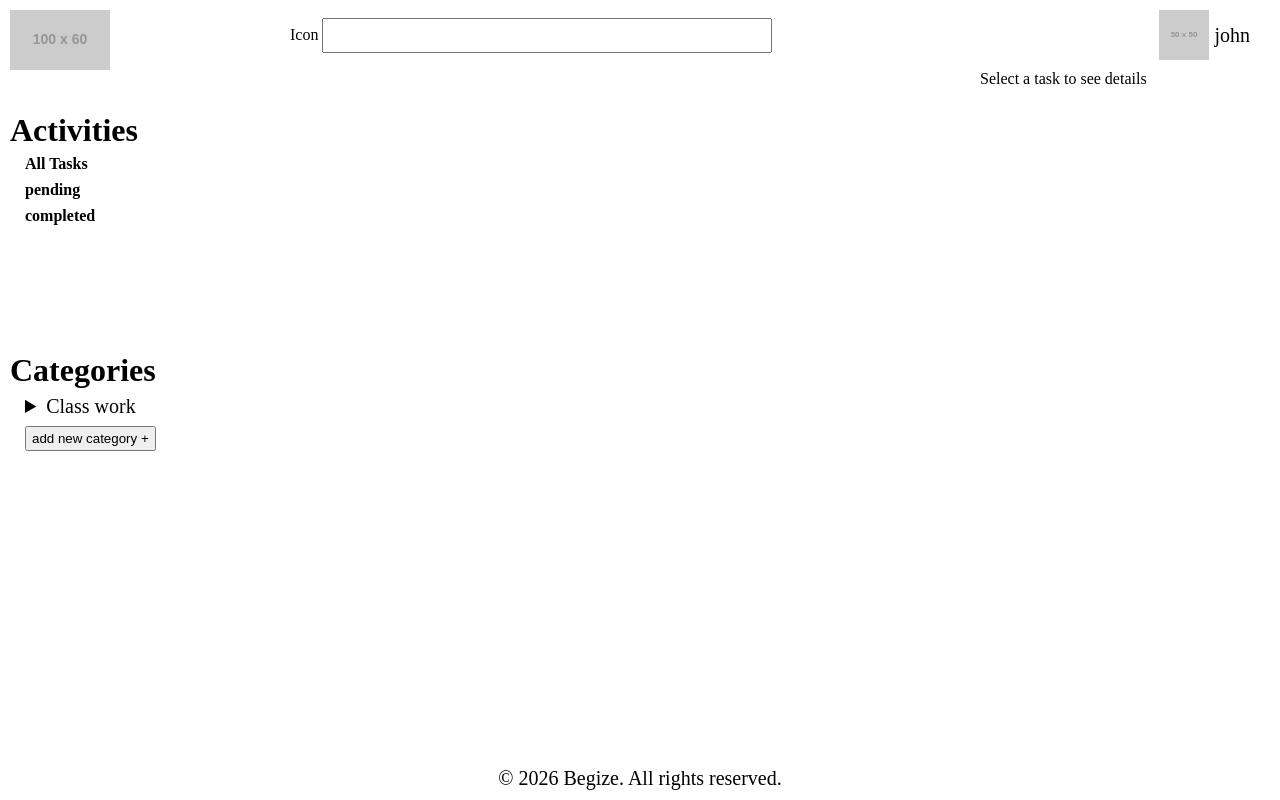
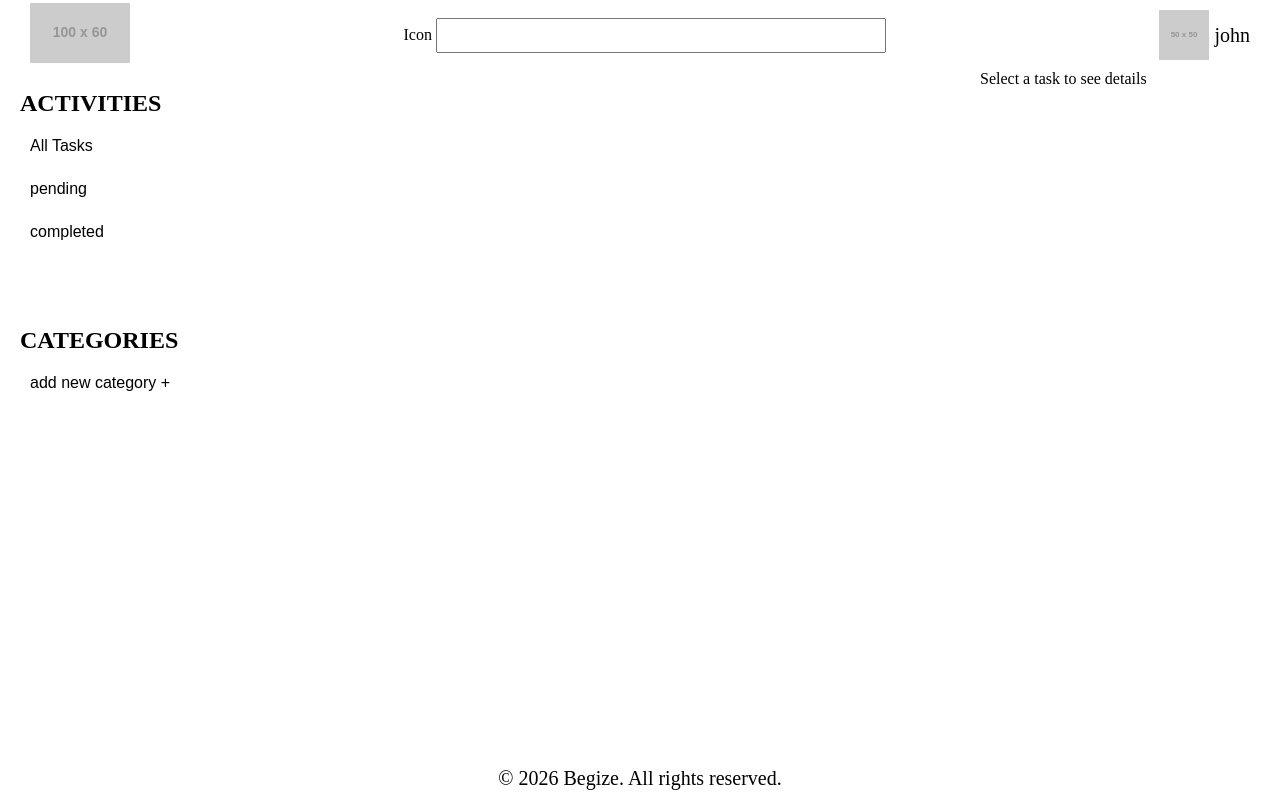
Before and after one commit to haymanotkefyalew/Begize-todo-app, a plain HTML site: page src/main.html in a window 1280 px wide. Drawn offline with Linux system fonts and the light colour scheme; placeholder pictures from the web are drawn by us.

Commit message:
Refactor: change the style and content of the sidebar

```diff
--- a/src/main.css
+++ b/src/main.css
@@ -7,7 +7,7 @@ body{
     display: grid;
     grid-template-columns: 260px 1fr 300px;
     grid-template-rows: 70px 1fr 40px;
-    grid-template-areas: "sidebar header header" "sidebar main details" "footer footer footer";
+    grid-template-areas: "header header header" "sidebar main details" "footer footer footer";
     height: 100vh;
 }
 .detail-panel{
@@ -22,18 +22,15 @@ body{
 }
 .sidebar{
     grid-area: sidebar;
-    display: grid;
-    grid-template-rows: 100px auto;
-    min-height: 520px;
-    /* height: 100vh; */
-    padding: 10px 10px;
-    overflow-y: scroll;
-}
-.sidebar-cont{
+    padding: 20px;
     display: flex;
     flex-direction: column;
+    gap: 20px;
+    overflow-y: auto;
 
 }
+
+
 .center-content{
     grid-area: main;
 }
@@ -43,24 +40,31 @@ body{
 .footer{
     grid-area: footer;
 }
-.categories-cont, .activities-cont{
-        height: 240px;
-            overflow-y: scroll;
-            position: relative;
-            scrollbar-width: thin;
-}
-.activities,.categories{
-    display: flex;
-    flex-direction: column;
-    margin-left: 15px;
-    gap: 8px;
-    margin-top: 45px;
 
+
+/* side bar- */
+.sidebar h3{
+    font-size: 24px;
+    text-transform: uppercase;
+    margin-bottom: 10px;
 }
 
-.sidebar-cont h3{
-    position: absolute;
-    top: 2px;
+
+.activities{
+    height: 180px;
+}
+
+.sidebar button {
+    font-size: 16px;
+    display: block;
+    width: 100%;
+    text-align: left;
+    padding: 10px;
+    margin-bottom: 5px;
+    background: none;
+    border: none;
+    border-radius: 6px;
+    cursor: pointer;
 }
 
 /* search */
--- a/src/main.html
+++ b/src/main.html
@@ -69,6 +69,11 @@
     </div>
     <div class="main-container">
       <header class="m-header">
+        <div class="m-logo">
+          <a href="index.html"
+            ><img src="https://placehold.co/100x60/000000/FFFFFF/png" alt=""
+          /></a>
+        </div>
         <div class="search">
           <label for="search">Icon</label>
           <input type="search" name="search" id="search" />
@@ -81,33 +86,20 @@
         </div>
       </header>
       <aside class="sidebar">
-        <div class="m-logo">
-          <a href="index.html"
-            ><img src="https://placehold.co/100x60/000000/FFFFFF/png" alt=""
-          /></a>
-        </div>
-        <div class="sidebar-cont">
         <div class="activities-cont">
           <h3 class="activities-heading">Activities</h3>
           <div class="activities">
-              <h4>All Tasks</h4>
-              <h4>pending</h4>
-              <h4>completed</h4>
+            <button>All Tasks</button>
+            <button>pending</button>
+            <button>completed</button>
           </div>
         </div>
         <div class="categories-cont">
+          <div class="categories">
             <h3 class="categories-heading">Categories</h3>
-            <div class="categories">
-              <details>
-                <summary class="project-title">Class work</summary>
-                <div class="tasks">
-                  <h4 class="task">home Work</h4>
-                  <button class="addNewTask">add task +</button>
-                </div>
-              </details>
             <button class="addNewCategory">add new category +</button>
           </div>
-          </div>
+          <div class="categories-list"></div>
         </div>
       </aside>
       <section class="center-content"></section>
```
Lines whose indentation alone changed are shown as unchanged.
